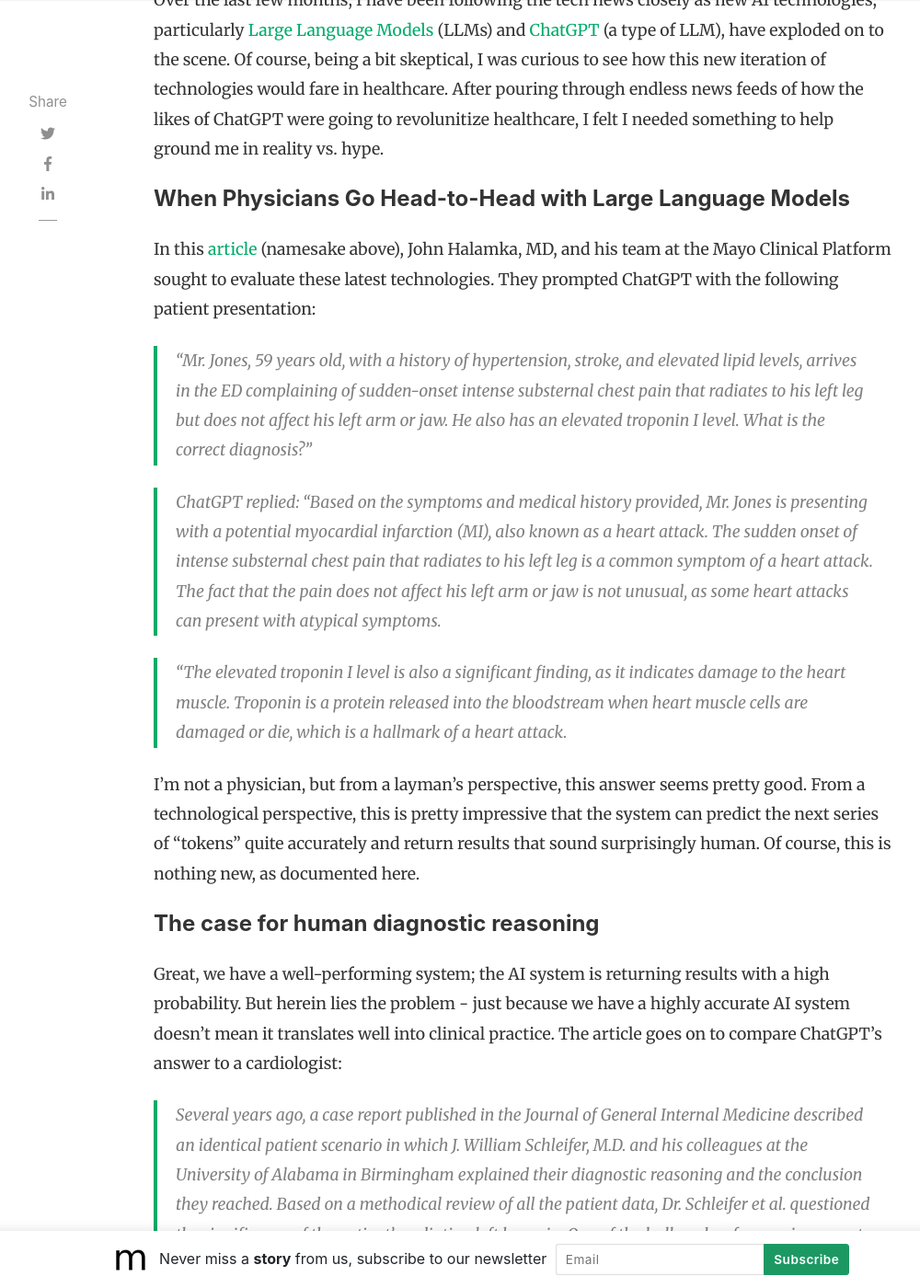
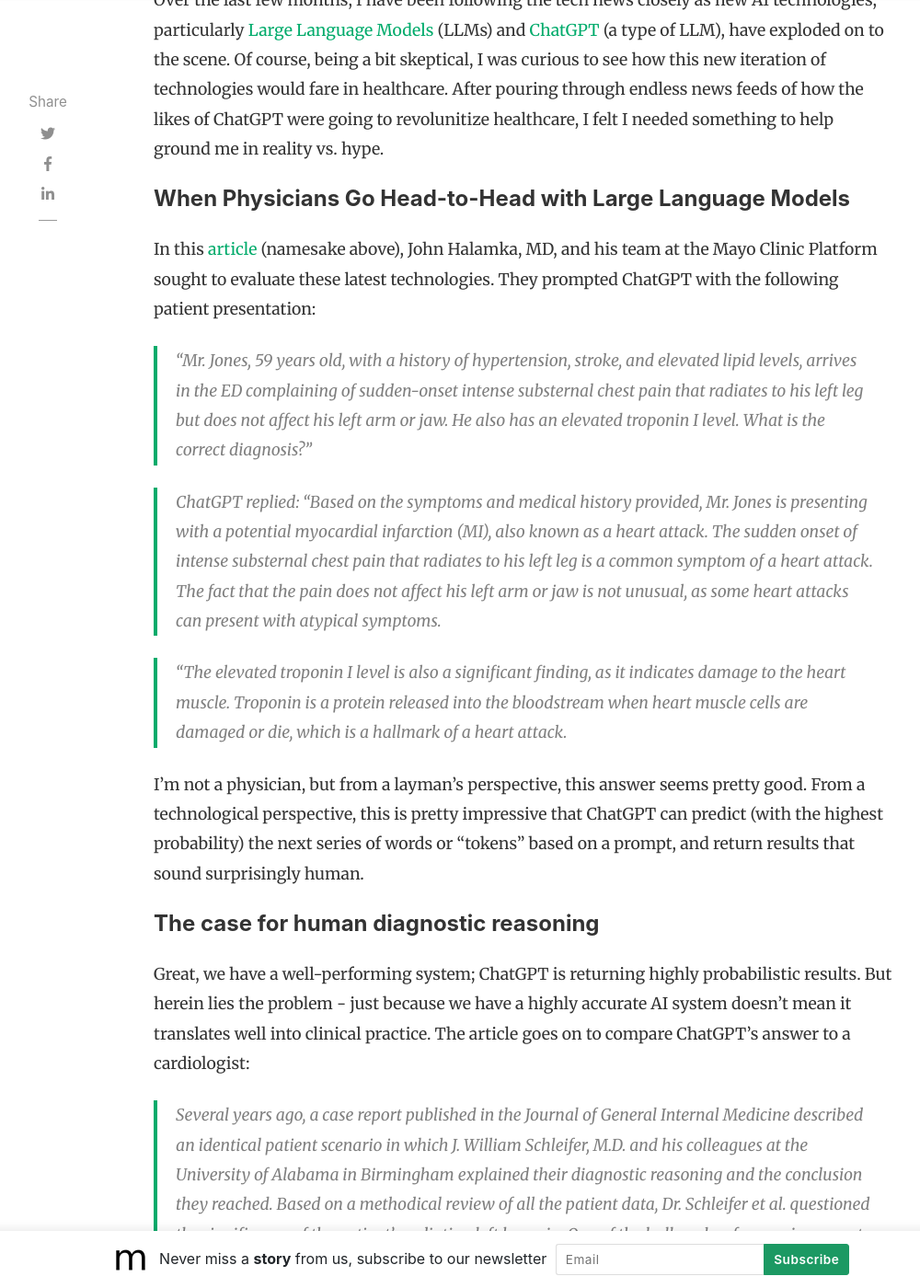
Before and after one commit to slsu0424/slsu0424.github.io, a Jekyll site: the page built from _posts/2023-06-02-test.md, in a window 1280 px wide and 1400 px high, scrolled down 1346 px. Shown: the whole window at 92% size, without its empty margins (118-1118 px from the left). Built offline with Jekyll 4.4.1, drawn with Linux system fonts in a browser that asks for light colours; nearby versions of some CDN libraries; comment, search, counter and statistics services are not loaded.

Commit message:
Update 2023-06-02-test.md

```diff
--- a/_posts/2023-06-02-test.md
+++ b/_posts/2023-06-02-test.md
@@ -18,7 +18,7 @@
 
 #### When Physicians Go Head-to-Head with Large Language Models
 
-In this [article](https://www.mayoclinicplatform.org/2023/05/10/when-physicians-go-head-to-head-with-large-language-models) (namesake above), John Halamka, MD, and his team at the Mayo Clinical Platform sought to evaluate these latest technologies.  They prompted ChatGPT with the following patient presentation:
+In this [article](https://www.mayoclinicplatform.org/2023/05/10/when-physicians-go-head-to-head-with-large-language-models) (namesake above), John Halamka, MD, and his team at the Mayo Clinic Platform sought to evaluate these latest technologies.  They prompted ChatGPT with the following patient presentation:
 
 > "Mr. Jones, 59 years old, with a history of hypertension, stroke, and elevated lipid levels, arrives in the ED complaining of sudden-onset intense substernal chest pain that radiates to his left leg but does not affect his left arm or jaw. He also has an elevated troponin I level. What is the correct diagnosis?"
 
@@ -26,11 +26,11 @@
 
 > “The elevated troponin I level is also a significant finding, as it indicates damage to the heart muscle. Troponin is a protein released into the bloodstream when heart muscle cells are damaged or die, which is a hallmark of a heart attack.
 
-I'm not a physician, but from a layman's perspective, this answer seems pretty good.  From a technological perspective, this is pretty impressive that the system can predict the next series of "tokens" quite accurately and return results that sound surprisingly human.  Of course, this is nothing new, as documented here.
+I'm not a physician, but from a layman's perspective, this answer seems pretty good.  From a technological perspective, this is pretty impressive that ChatGPT can predict (with the highest probability) the next series of words or "tokens" based on a prompt, and return results that sound surprisingly human.
 
 #### The case for human diagnostic reasoning
 
-Great, we have a well-performing system; the AI system is returning results with a high probability.  But herein lies the problem - just because we have a highly accurate AI system doesn't mean it translates well into clinical practice.  The article goes on to compare ChatGPT's answer to a cardiologist:
+Great, we have a well-performing system; ChatGPT is returning highly probabilistic results.  But herein lies the problem - just because we have a highly accurate AI system doesn't mean it translates well into clinical practice.  The article goes on to compare ChatGPT's answer to a cardiologist:
 
 > Several years ago, a case report published in the Journal of General Internal Medicine described an identical patient scenario in which J. William Schleifer, M.D. and his colleagues at the University of Alabama in Birmingham explained their diagnostic reasoning and the conclusion they reached.  Based on a methodical review of all the patient data, Dr. Schleifer et al. questioned the significance of the patient's radiating left leg pain. One of the hallmarks of a genuine expert diagnostician is their more completely developed disease scripts and their ability to spot inconsistencies that don't fit into these scripts. The leg pain was one of those clues that might warrant a walk down a different diagnostic path.
 
```
